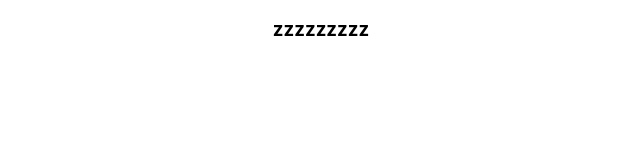
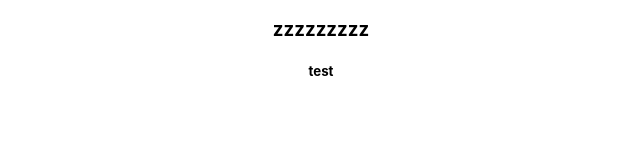
Before and after one commit to TPLKoreanBook/TPLkoreanbooks, a React (Create React App) app: page / in a window 1280 px wide. Shown: the part 155-300 px from the top of the page, without its empty margins (319-959 px from the left). Built offline with nearby package versions, Linux system fonts and the light colour scheme.

Commit message:
test commit

```diff
--- a/src/App.js
+++ b/src/App.js
@@ -7,6 +7,7 @@ function App() {
       <h2>xxxxxx</h2>
       <h3>yyyyyy</h3>
       <h3>zzzzzzzzz</h3>
+      <h5>test</h5>
     </div>
   );
 }
```
